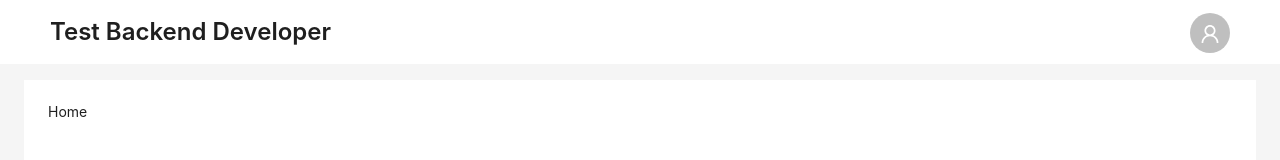
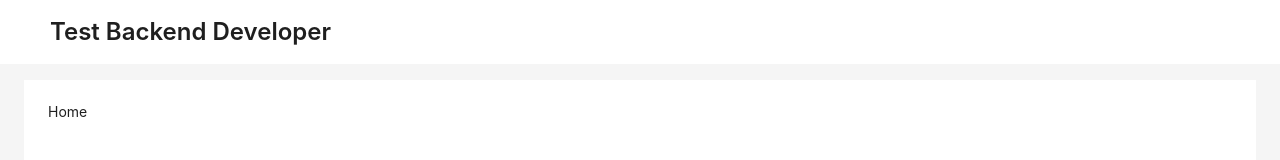
Before and after one commit to Wuttiwat2001/vue-event-registration, a Vue app: page /event in a window 1280 px wide. Shown: the top 160 px of the page. Built offline with nearby package versions, Linux system fonts and the light colour scheme.

Commit message:
show avatar when login

```diff
--- a/src/components/layout/Header.vue
+++ b/src/components/layout/Header.vue
@@ -18,7 +18,7 @@ const handleMenuClick = (e) => {
         >Test Backend Developer</a-typography-title
       >
     </div>
-    <div>
+    <div  v-if="authStore.user.isLoggedIn">
       <a-dropdown>
         <a-avatar class="tw-cursor-pointer" :size="40">
           <template #icon>
```
